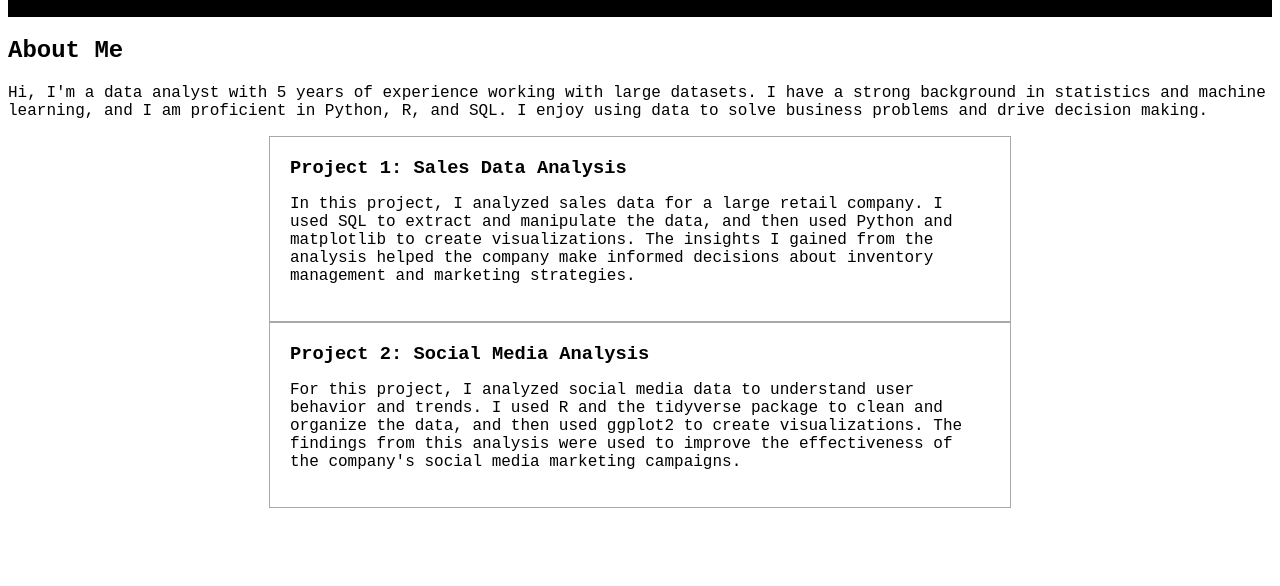
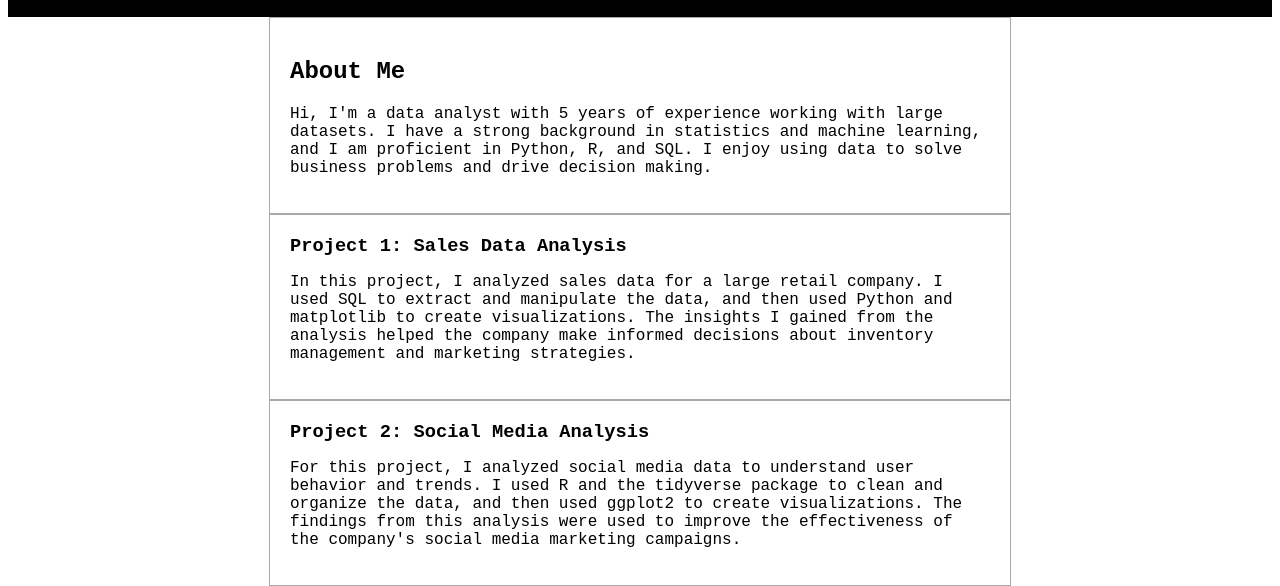
Before and after one commit to clintbh/testsite.github.io, a plain HTML site: page index.html in a window 1280 px wide. Shown: the part 68-654 px from the top of the page. Drawn offline with Linux system fonts and the light colour scheme.

Commit message:
Update index.html

```diff
--- a/index.html
+++ b/index.html
@@ -55,7 +55,7 @@
     </nav>
   </header>
   <!-- Add an "About Me" section -->
-  <div class="about" id="about">
+  <div class="project" id="about">
     <h2>About Me</h2>
     <p>
       Hi, I'm a data analyst with 5 years of experience working with large datasets. I have a strong background in statistics and machine learning, and I am proficient in Python, R, and SQL. I enjoy using data to solve business problems and drive decision making.
```
